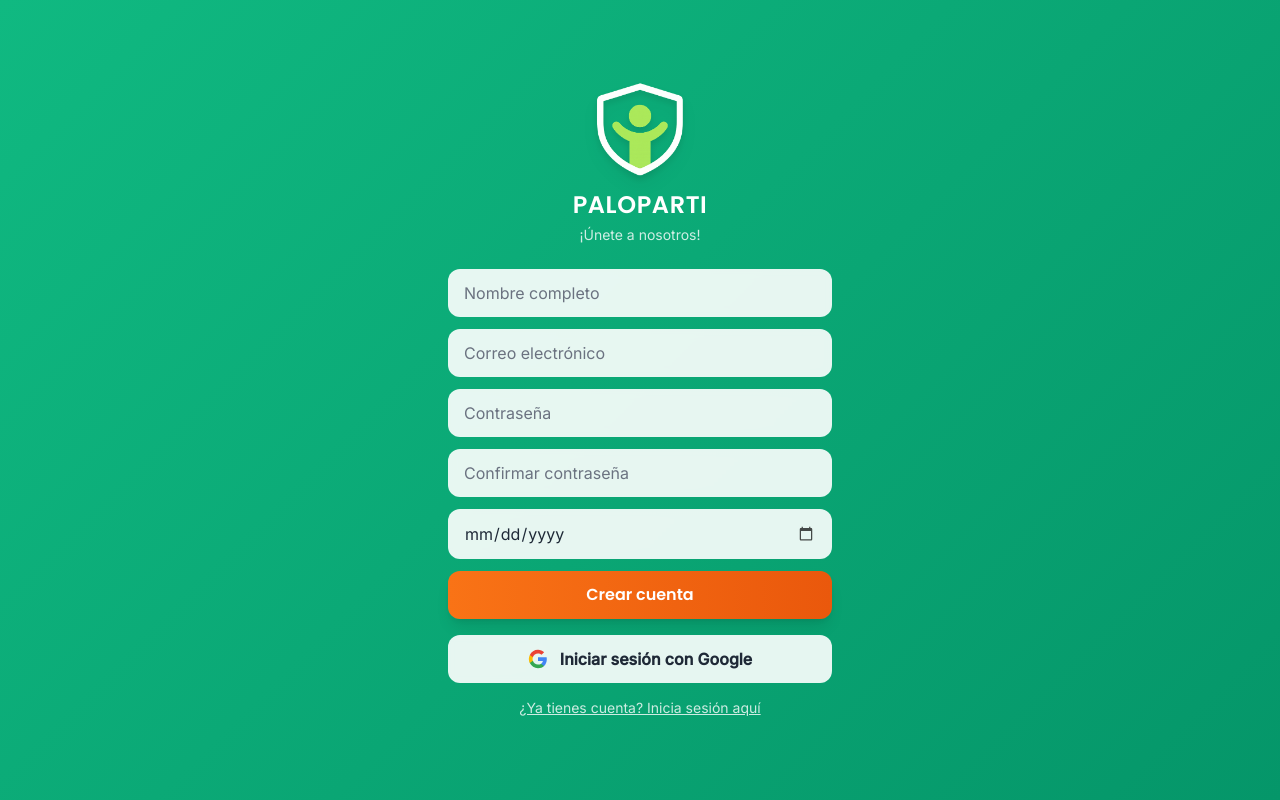
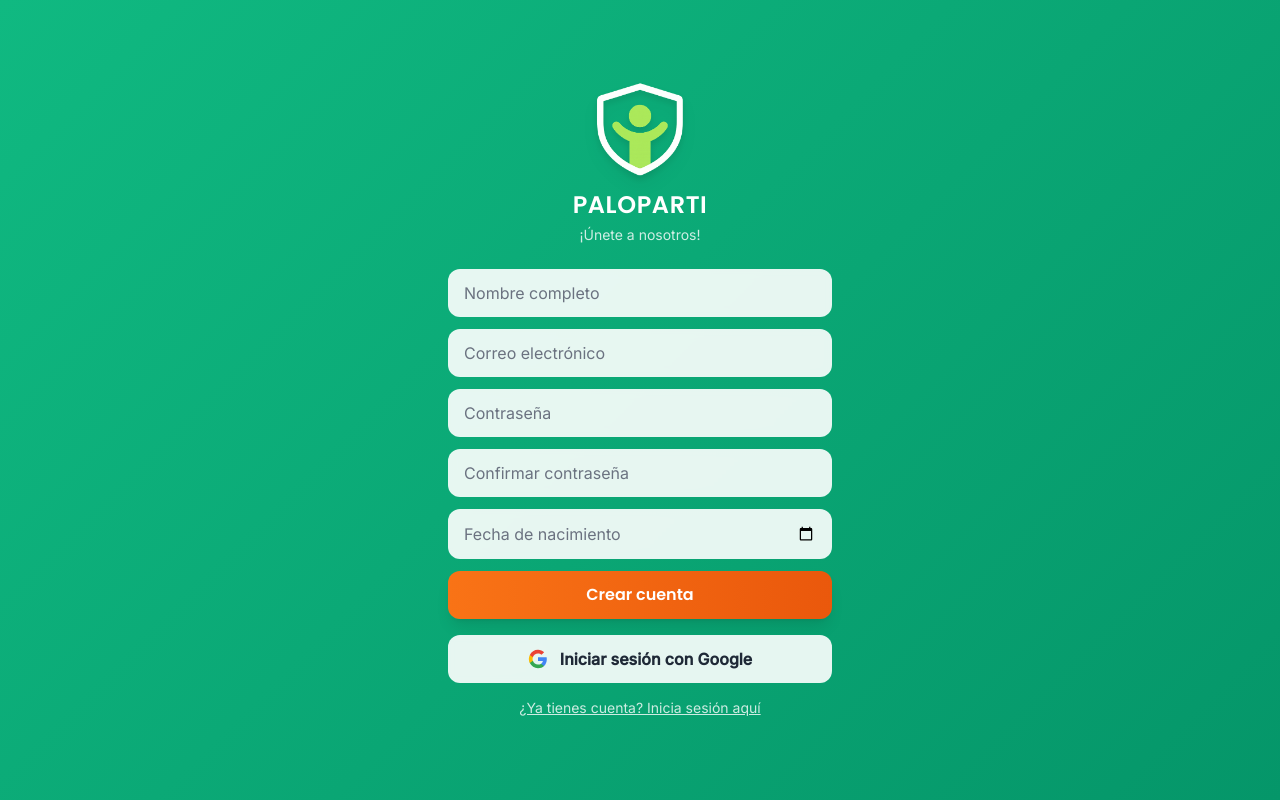
Before and after one commit to pablitoh/Paloparti-app, a Next.js app: page /register in a window 1280 px wide. Built offline with nearby package versions, Linux system fonts and the light colour scheme; no server answers.

Commit message:
fixed datepicker styles

```diff
--- a/pages/register.tsx
+++ b/pages/register.tsx
@@ -179,33 +179,6 @@
   }
 
   return (
-    <>
-      {/* CSS específico para campo de fecha en móvil */}
-      <style jsx>{`
-        input[type='date'] {
-          color: #1f2937 !important;
-        }
-        input[type='date']::-webkit-datetime-edit {
-          color: #1f2937 !important;
-        }
-        input[type='date']::-webkit-datetime-edit-text {
-          color: #1f2937 !important;
-        }
-        input[type='date']::-webkit-datetime-edit-month-field {
-          color: #1f2937 !important;
-        }
-        input[type='date']::-webkit-datetime-edit-day-field {
-          color: #1f2937 !important;
-        }
-        input[type='date']::-webkit-datetime-edit-year-field {
-          color: #1f2937 !important;
-        }
-        input[type='date']::-webkit-calendar-picker-indicator {
-          opacity: 0.7;
-          cursor: pointer;
-        }
-      `}</style>
-
     <div className='min-h-screen bg-gradient-green flex items-center justify-center px-4 py-6'>
       <div className='w-full max-w-sm'>
         {/* Logo/Shield */}
@@ -272,28 +245,43 @@
             required
           />
 
-            {/* Campo de fecha con estilos específicos para móvil */}
+          {/* Campo de fecha con placeholder personalizado único */}
+          <div className='relative'>
             <input
               type='date'
               name='birthdate'
-              className='w-full px-4 py-3 bg-white/90 backdrop-blur-sm rounded-xl border-0 focus:outline-none focus:ring-4 focus:ring-white/50 focus:bg-white transition-all duration-200 min-h-[48px] box-border'
+              className='w-full px-4 py-3 bg-white/90 backdrop-blur-sm rounded-xl text-gray-800 border-0 focus:outline-none focus:ring-4 focus:ring-white/50 focus:bg-white transition-all duration-200
+              [&::-webkit-datetime-edit-text]:opacity-0
+              [&::-webkit-datetime-edit-month-field]:opacity-0
+              [&::-webkit-datetime-edit-day-field]:opacity-0
+              [&::-webkit-datetime-edit-year-field]:opacity-0
+              [&::-webkit-datetime-edit]:opacity-0'
               value={formData.birthdate}
               onChange={handleChange}
               max={maxDate}
               required
-              aria-label='Fecha de nacimiento'
-              style={
-                {
-                  fontSize: '16px', // Evita zoom en iOS
+              style={{
+                fontSize: '16px',
                 colorScheme: 'light',
-                  color: '#1f2937', // gray-800 en hex
-                  '--webkit-datetime-edit-text-color': '#1f2937',
-                  '--webkit-datetime-edit-month-field-color': '#1f2937',
-                  '--webkit-datetime-edit-day-field-color': '#1f2937',
-                  '--webkit-datetime-edit-year-field-color': '#1f2937',
-                } as React.CSSProperties & { [key: string]: string }
-              }
+              }}
             />
+            {/* Placeholder personalizado que se oculta cuando hay fecha */}
+            {!formData.birthdate && (
+              <div className='absolute inset-0 flex items-center px-4 pointer-events-none'>
+                <span className='text-gray-500'>Fecha de nacimiento</span>
+              </div>
+            )}
+            {/* Mostrar fecha seleccionada con estilo personalizado */}
+            {formData.birthdate && (
+              <div className='absolute inset-0 flex items-center px-4 pointer-events-none'>
+                <span className='text-gray-800'>
+                  {new Date(
+                    formData.birthdate + 'T00:00:00'
+                  ).toLocaleDateString('es-ES')}
+                </span>
+              </div>
+            )}
+          </div>
 
           <button
             type='submit'
@@ -342,6 +330,5 @@
         </div>
       </div>
     </div>
-    </>
   );
 }
```
Lines whose indentation alone changed are shown as unchanged.
